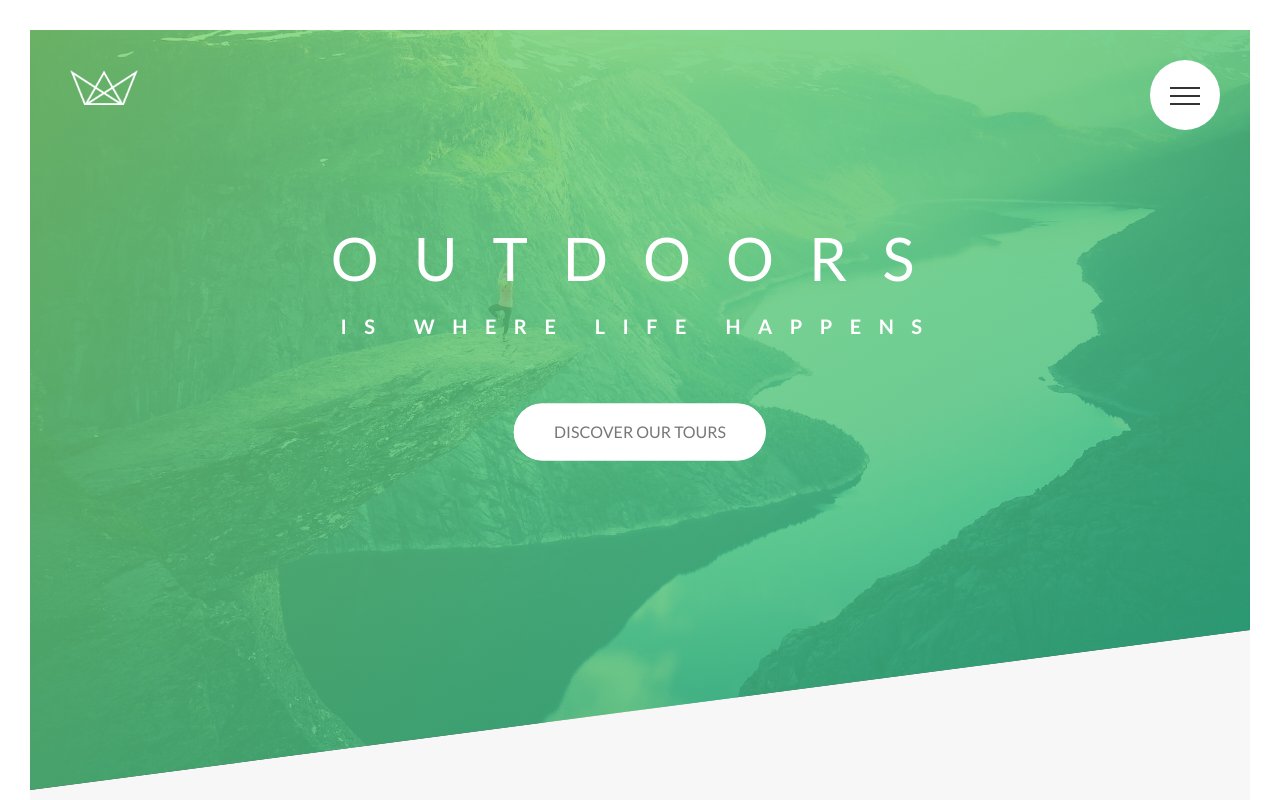
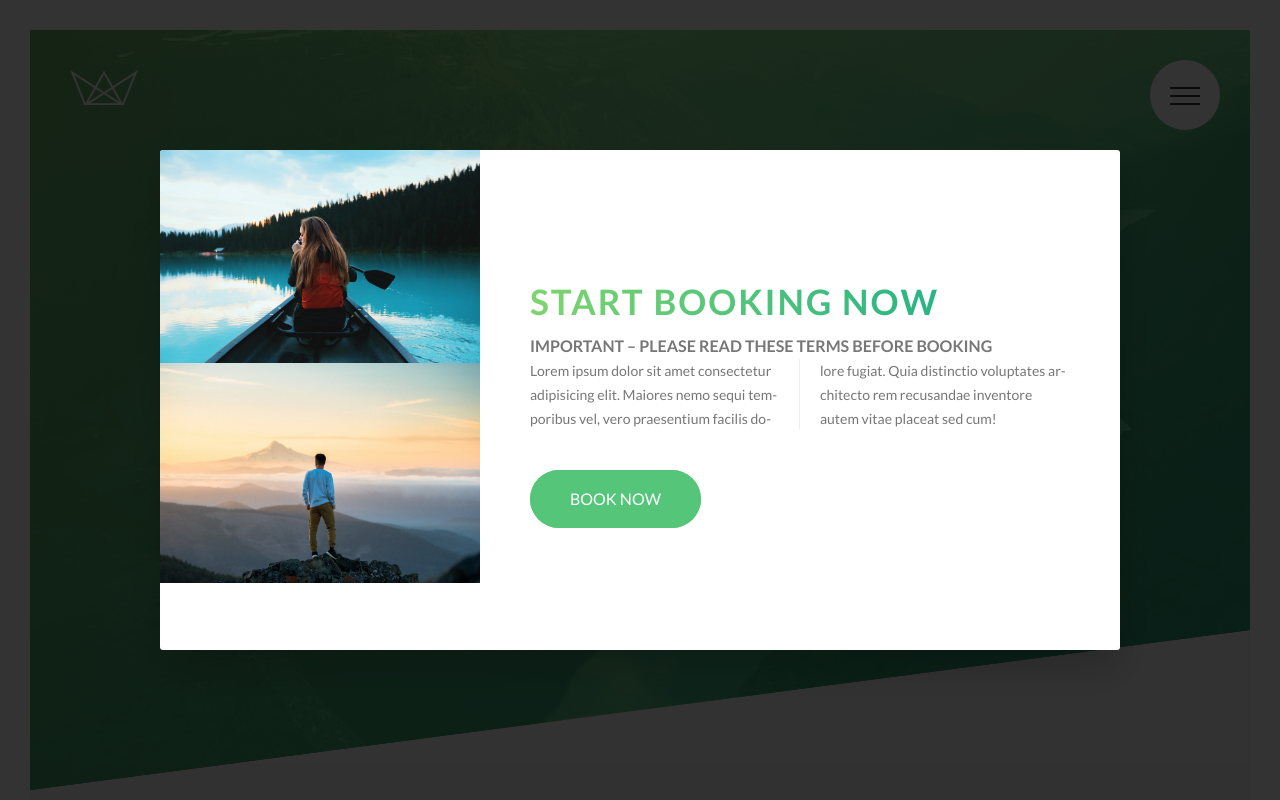
Before and after one commit to tuandat732/Three_Project_CSS_SASS, a website: page Nartours Project/index.html in a window 1280 px wide. Shown: the top 800 px of the page. Drawn offline with Linux system fonts and the light colour scheme.

Commit message:
UI popup

```diff
--- a/Nartours Project/LearnAndNote.txt
+++ b/Nartours Project/LearnAndNote.txt
@@ -49,3 +49,6 @@ có hai cách để chèn ảnh vào trang:
 
 
     - WEV cover để tải các vid free thêm vào web cho sinh động
+
+
+    -- column-count : 1 feature mới, dùng để chia cột cho text
--- a/Nartours Project/index.html
+++ b/Nartours Project/index.html
@@ -526,5 +526,25 @@
         </div>
       </div>
     </footer>
+
+    <div class="popup">
+      <div class="popup__content">
+         <div class="popup__left">
+            <img src="img/nat-8.jpg" alt="Tour photo" class="popup__img">
+            <img src="img/nat-9.jpg" alt="Tour photo" class="popup__img">
+         </div>
+         <div class="popup__right">
+            <h2 class="heading-secondary u-margin-bottom-small">Start booking now</h2>
+            <h3 class="heading-tertiary u-margin-bottom-small">Important &ndash; Please read these terms before booking</h3>
+            <p class="popup__text">
+              Lorem ipsum dolor sit amet consectetur adipisicing elit. Maiores nemo sequi temporibus vel, vero praesentium facilis dolore fugiat. Quia distinctio voluptates architecto rem recusandae inventore autem vitae placeat sed cum!
+            </p>
+
+            <a href="#" class="btn btn--green">Book now</a>
+         </div>
+      </div>
+    </div>
+
+
   </body>
 </html>
--- a/Nartours Project/sass/abstracts/_mixins.scss
+++ b/Nartours Project/sass/abstracts/_mixins.scss
@@ -5,3 +5,10 @@
         display: table;
     }
 }
+
+@mixin  absCenter {
+    position: absolute;
+    top: 50%;
+    left: 50%;
+    transform: translate(-50%,-50%);
+}
--- /dev/null
+++ b/Nartours Project/sass/components/_popup.scss
@@ -0,0 +1,56 @@
+.popup {
+  height: 100vh;
+  width: 100%;
+  position: fixed;
+  top: 0;
+  left: 0;
+  background-color: rgba($color-black, 0.8);
+  z-index: 9999;
+
+  &__content {
+    @include absCenter;
+
+    width: 75%;
+    height: 50rem;
+    background-color: $color-white;
+    box-shadow: 0 2rem 4rem rgba($color-black, 0.2);
+    border-radius: 3px;
+    display: table; // ddùng table vì để browser luôn cho 2 tk ceil của table cung 1 height
+    overflow: hidden;
+  }
+
+  &__left {
+    width: 33.333333%;
+    display: table-cell;
+  }
+
+  &__right {
+    width: 66.666667%;
+    display: table-cell;
+    vertical-align: middle; // đưa ceil về giữa
+    padding: 3rem 5rem;
+  }
+
+  &__img {
+    display: block;
+    width: 100%;
+  }
+
+  &__text {
+    font-size: 1.4rem;
+    margin-bottom: 4rem;
+
+    -moz-column-count: 2;
+    -moz-column-gap: 4rem;
+    -moz-column-rule: 1px solid $color-grey-light-2;
+
+    column-count: 2; //chia bảng text thành 2 cột
+    column-gap: 4rem; //1rem ở đay bằng 14px
+    column-rule: 1px solid $color-grey-light-2; // thêm cột ngăn ở giữa
+
+    -moz-hyphens: auto;
+    -ms-hyphens: auto;
+    -webkit-hyphens: auto;
+    hyphens: auto;
+  }
+}
--- a/Nartours Project/sass/main.scss
+++ b/Nartours Project/sass/main.scss
@@ -14,6 +14,7 @@
 @import "components/story";
 @import "components/bg-video";
 @import "components/form";
+@import "components/popup";
 
 @import "layout/navigation";
 @import "layout/grid";
```
Also changed, not shown: Nartours Project/css/style.css.
